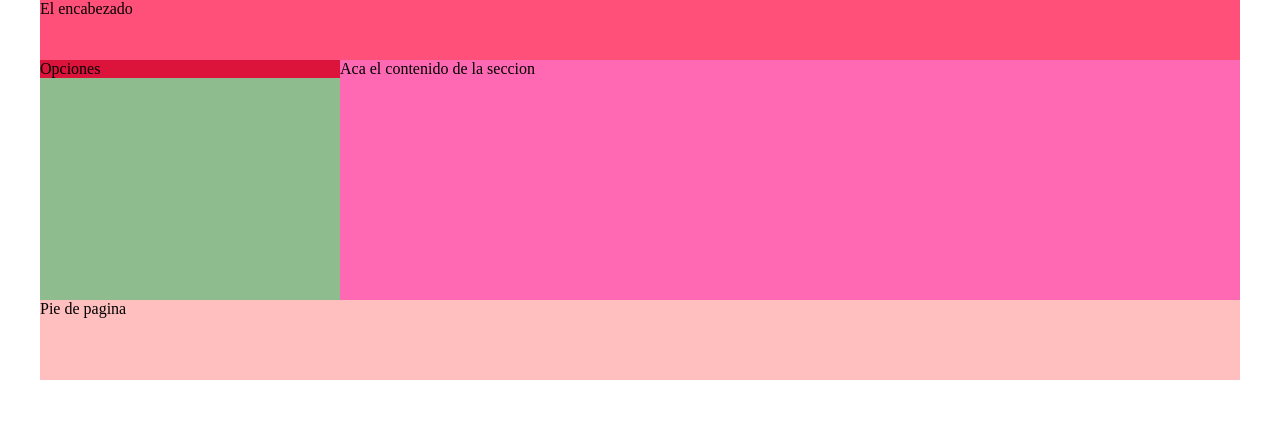
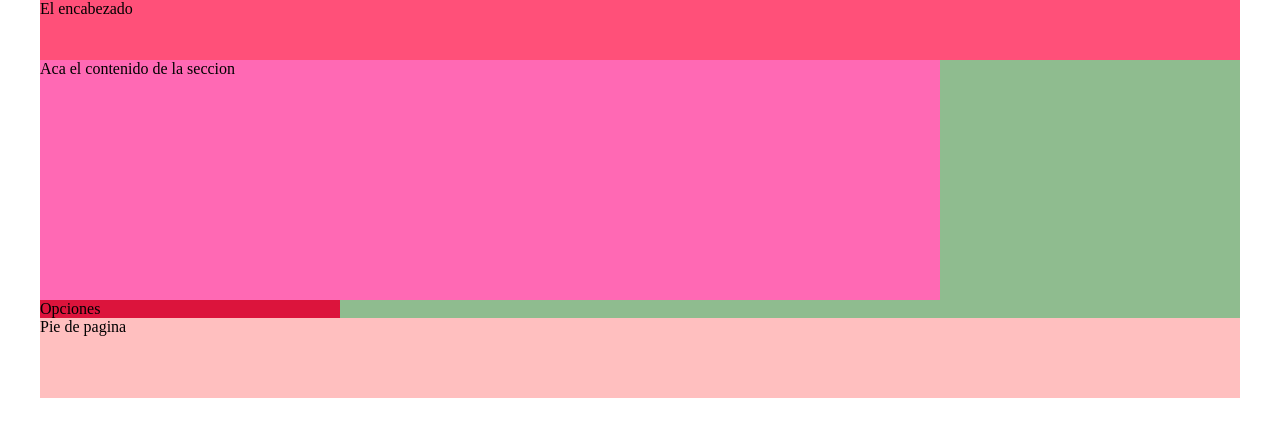
Before and after one commit to javierquinterocl/ejercicioModeloCajas, a plain HTML site: page src/index.html in a window 1280 px wide. Drawn offline with Linux system fonts and the light colour scheme.

Commit message:
Estructura con Flex

```diff
--- a/src/index.css
+++ b/src/index.css
@@ -13,20 +13,21 @@ header{
     margin: 0 auto;
     background-color: darkorange;
     width: 1200px;
+
+
 }
 article{
     width: 75%;
-    float: left;
     height: 240px;
     background-color: hotpink;
 }
 section{
     background-color: darkseagreen;
-    overflow: hidden;
+    display: flex;
+    flex-direction: column-reverse;
+    flex-wrap: wrap;
 }
 nav{
-
-    float: left;
     width: 25%;
     background-color: crimson;
 }
```
